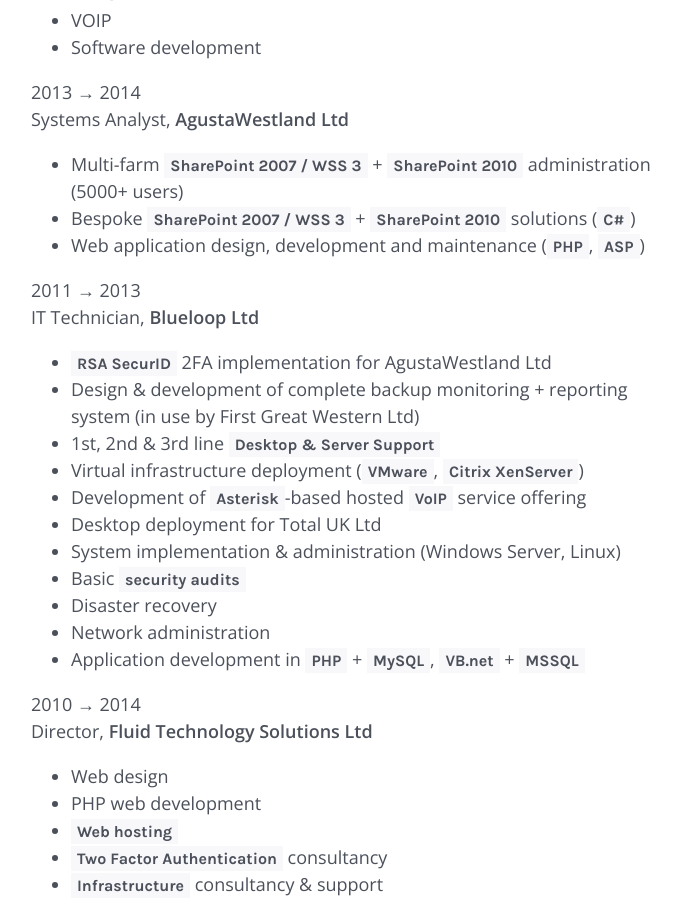
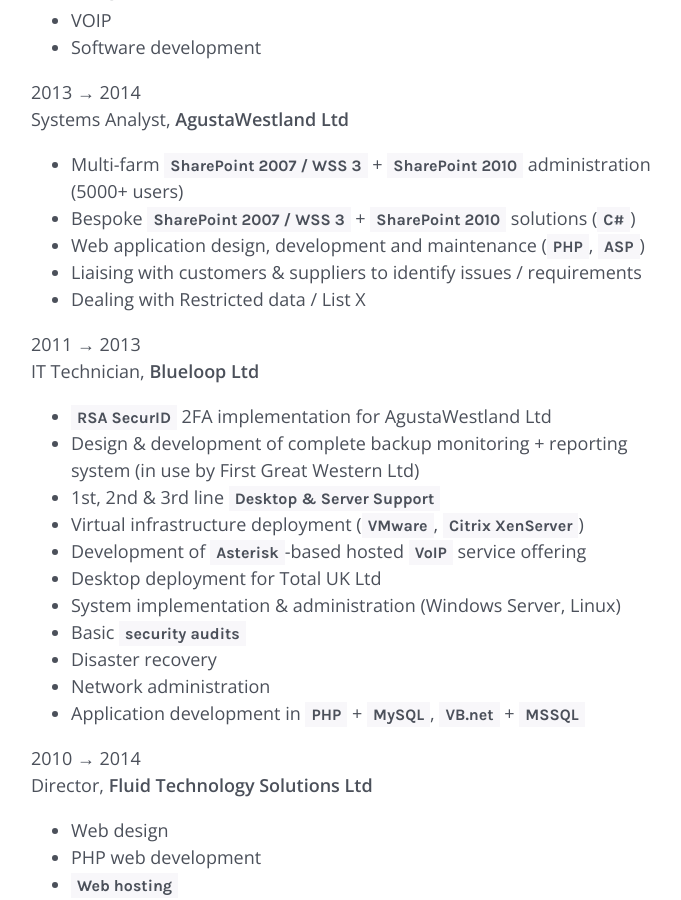
Before and after one commit to matthanley/matthanley.github.io, a Jekyll site: the page built from cv.md, in a window 1280 px wide and 900 px high, scrolled down 2105 px. Shown: the whole window, without its empty margins (292-973 px from the left). Built offline with Jekyll 4.4.1, drawn with Linux system fonts in a browser that asks for light colours.

Commit message:
Added details for AW

```diff
--- a/cv.md
+++ b/cv.md
@@ -62,6 +62,8 @@
 * Multi-farm `SharePoint 2007 / WSS 3` + `SharePoint 2010` administration (5000+ users)
 * Bespoke `SharePoint 2007 / WSS 3` + `SharePoint 2010` solutions (`C#`)
 * Web application design, development and maintenance (`PHP`, `ASP`)
+* Liaising with customers &amp; suppliers to identify issues / requirements
+* Dealing with Restricted data / List X
 
 2011 &rarr; 2013
 IT Technician, __Blueloop Ltd__
@@ -72,7 +74,7 @@
 * Virtual infrastructure deployment (`VMware`, `Citrix XenServer`)
 * Development of `Asterisk`-based hosted `VoIP` service offering
 * Desktop deployment for Total UK Ltd
-* System implementation & administration (Windows Server, Linux)
+* System implementation &amp; administration (Windows Server, Linux)
 * Basic `security audits`
 * Disaster recovery
 * Network administration
```
